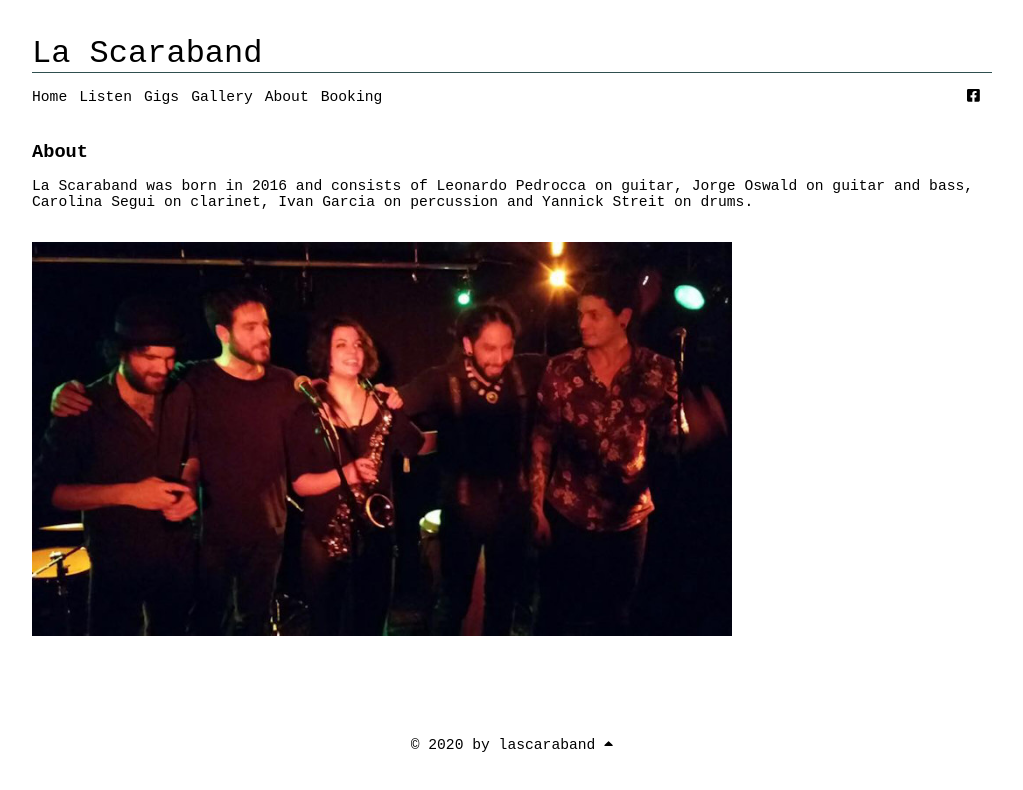
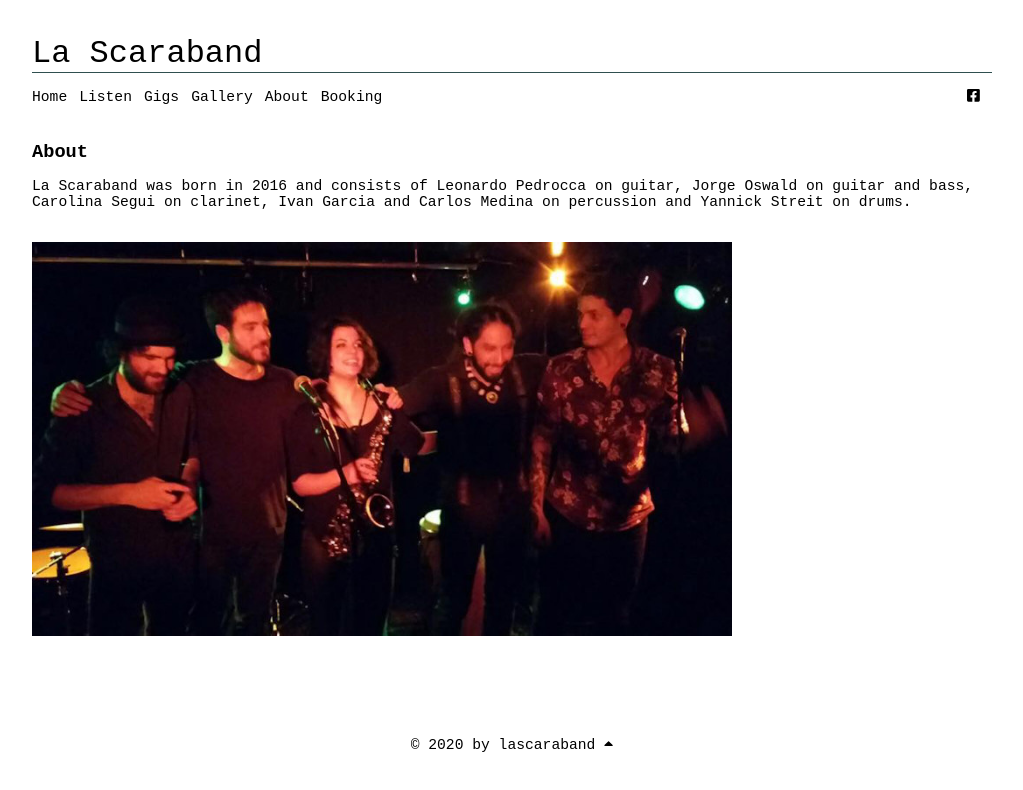
Before and after one commit to ynnckth/lascaraband.ch, a React (Create React App) app in the folder frontend/: page /#/about in a window 1280 px wide. Shown: the top 790 px of the page, without its empty margins (128-1151 px from the left). Built offline with nearby package versions, Linux system fonts and the light colour scheme.

Commit message:
Add carlos to band

```diff
--- a/frontend/src/components/About/About.tsx
+++ b/frontend/src/components/About/About.tsx
@@ -8,7 +8,7 @@ const About: React.FC = () => {
     <div className="about">
       <h1>About</h1>
       <p>La Scaraband was born in 2016 and consists of Leonardo Pedrocca on guitar, Jorge Oswald on guitar and bass,
-        Carolina Segui on clarinet, Ivan Garcia on percussion and Yannick Streit on drums.</p>
+        Carolina Segui on clarinet, Ivan Garcia and Carlos Medina on percussion and Yannick Streit on drums.</p>
       <br/>
       <img src={aboutImage} className="about-image" alt="the band"/>
     </div>
```
